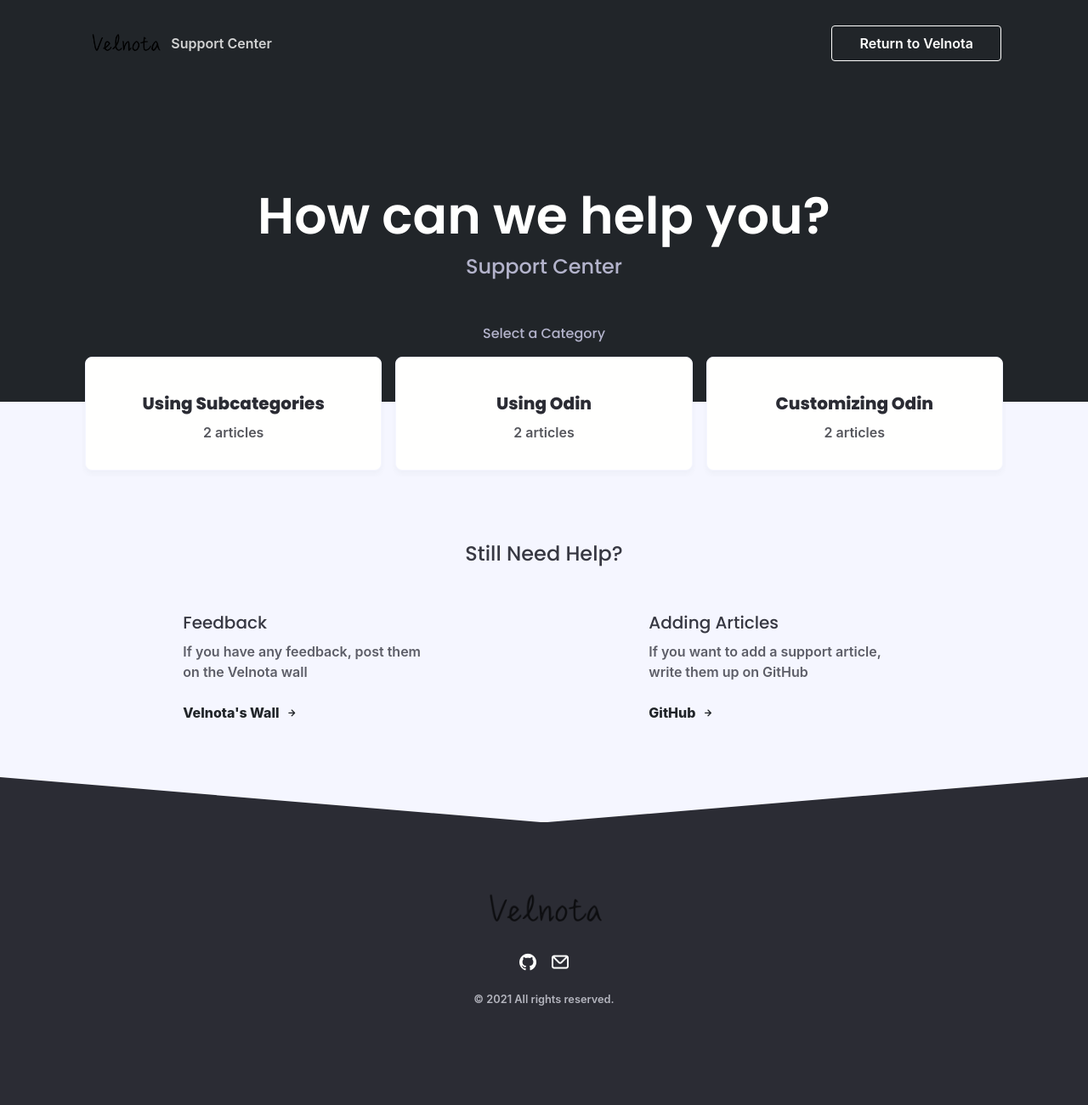
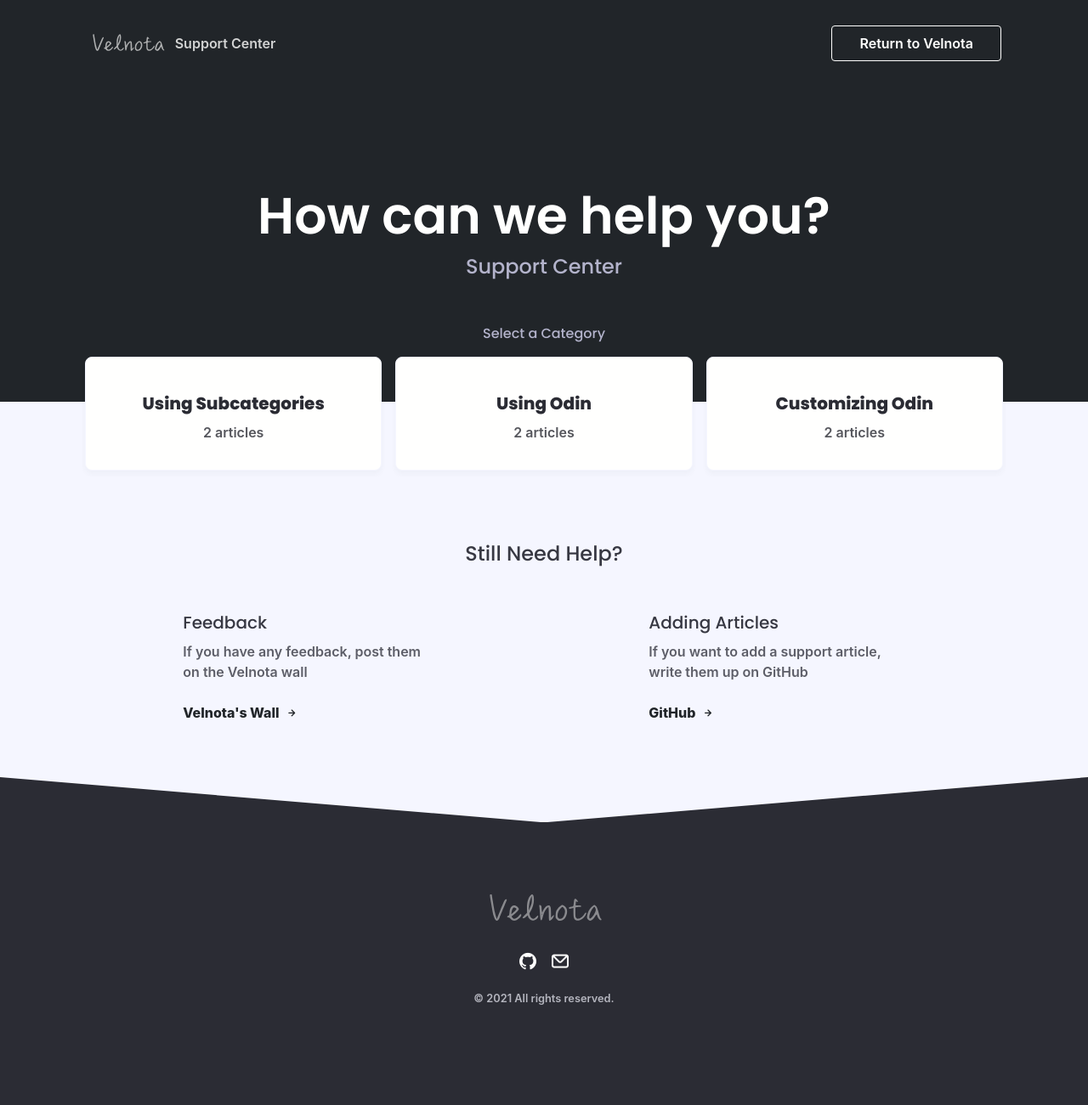
Before and after one commit to Velnota/FAQ, a Jekyll site: the page built from index.html, in a window 1280 px wide. Shown: the whole page at 85% size. Built offline with Jekyll 4.4.1, drawn with Linux system fonts in a browser that asks for light colours; nearby versions of some CDN libraries; some web fonts are replaced.

Commit message:
Fix base url and logo svg * The base url used / which resulted in // at the end of the url * Logo svg uses the color #fffffe * Deleted some hidden analytics

```diff
--- a/_config.yml
+++ b/_config.yml
@@ -20,14 +20,14 @@
 
 title: Velnota
 description:
-baseurl: /
+baseurl: ""
 url: https://support.velnota.com
 permalink: /:categories/:title
 
 content_type: Support Center #Define whether this is a knowledge base, help center, or something else
 use_authors: false #Set this to false to disable showing post authors
 
-brand_logo: VelnotaLogo.png
+brand_logo: VelnotaLogo.svg
 brand_name: Velnota
 header: How can we help you?
 subheader: Support Center
--- a/_includes/head.html
+++ b/_includes/head.html
@@ -10,7 +10,7 @@
   <meta property="og:url" content="{{site.url }}{{ site.baseurl }}">
   <meta property="og:description" content="{{ site.description }}">
   <meta property="og:type" content="website">
-  <meta property="og:image" content="{{site.url }}{{ site.baseurl }}/assets/{{ site.meta_image }}">
+  <meta property="og:image" content="{{ site.url }}{{ site.baseurl }}/assets/{{ site.meta_image }}">
 
   <link rel="stylesheet" href="https://unicons.iconscout.com/release/v2.0.1/css/unicons.css">
 
```
Also changed, not shown: assets/VelnotaLogo.svg.
